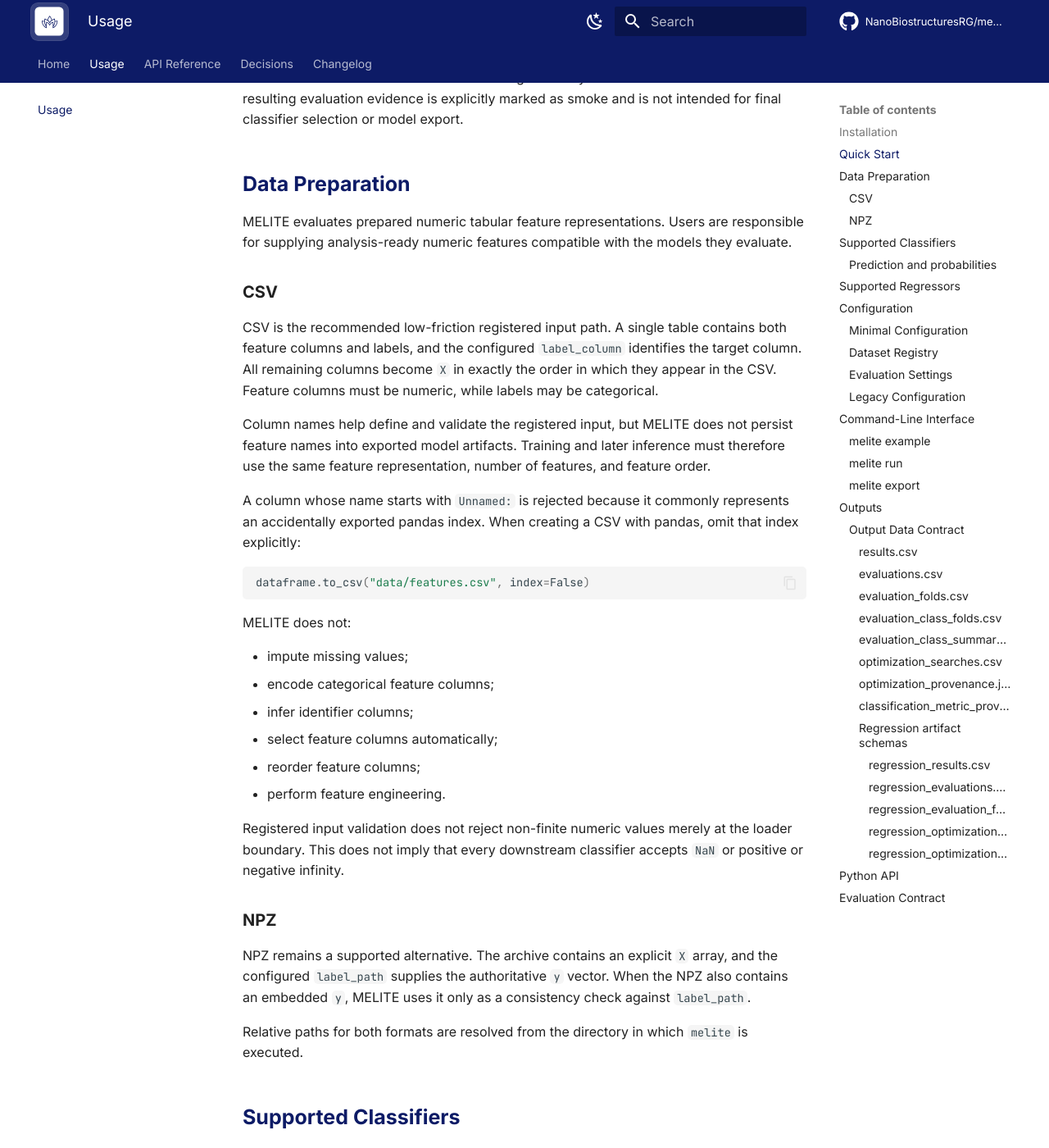
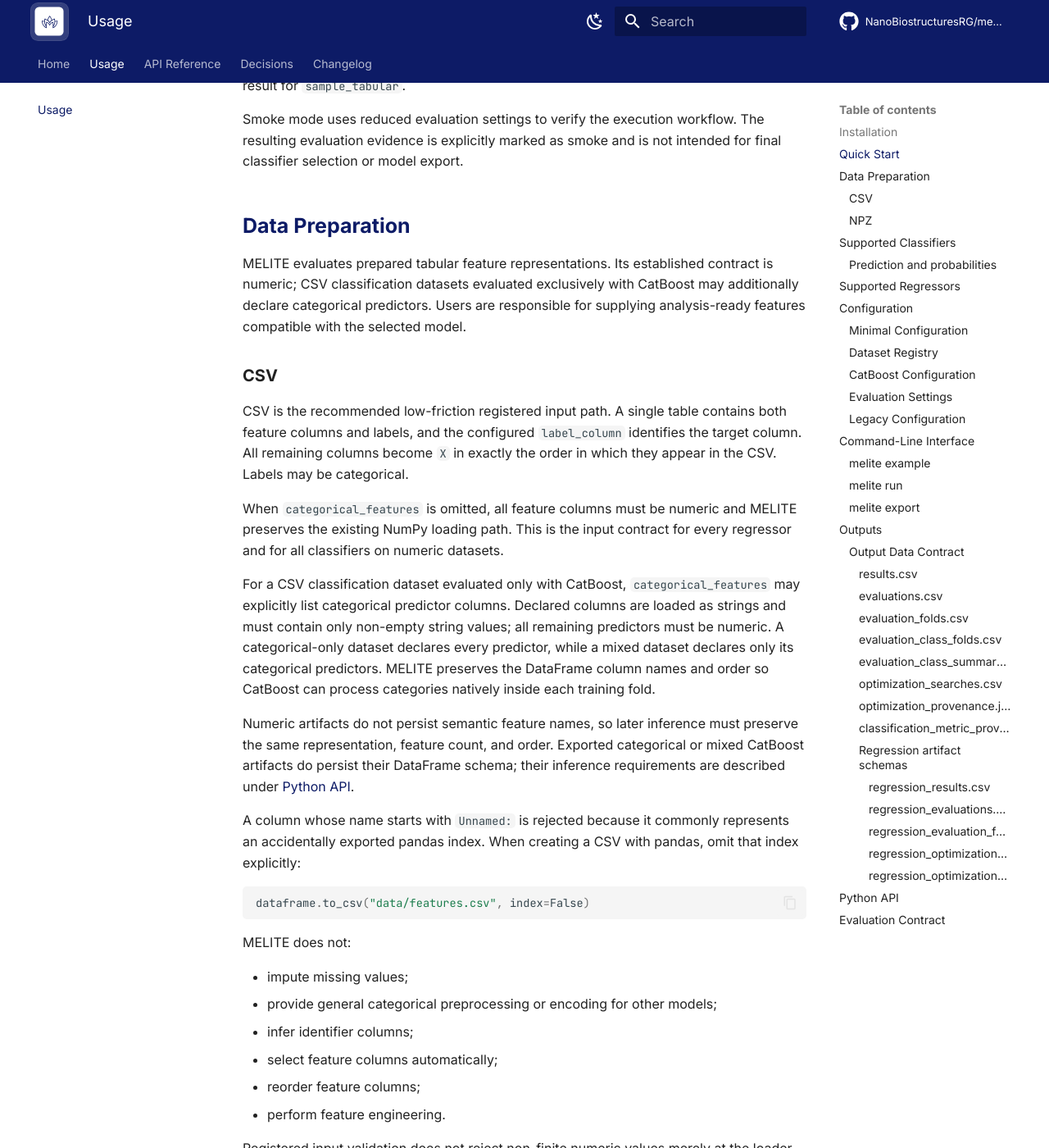
Before and after one commit to NanoBiostructuresRG/melite, an MkDocs documentation site: the page built from docs/usage.md, in a window 1280 px wide and 1400 px high, scrolled down 1215 px. Shown: the whole window at 82% size. Built offline with MkDocs 1.6.1 and Material for MkDocs 9.7.7, drawn with Linux system fonts in a browser that asks for light colours; comment, search, counter and statistics services are not loaded; some of the changed text lies outside the part shown.

Commit message:
docs: document CatBoost categorical support

````diff
--- a/docs/usage.md
+++ b/docs/usage.md
@@ -1,7 +1,9 @@
 # Usage
 
-MELITE supports supervised classification and regression on prepared numeric
-tabular datasets. The bundled quick-start project remains a classification
+MELITE supports supervised classification and regression on prepared tabular
+datasets. The established input path is numeric, with native categorical and
+mixed CSV classification available when CatBoost is the sole active
+classifier. The bundled quick-start project remains a numeric classification
 example.
 
 ## Installation
@@ -60,22 +62,34 @@ intended for final classifier selection or model export.
 
 ## Data Preparation
 
-MELITE evaluates prepared numeric tabular feature representations. Users are
-responsible for supplying analysis-ready numeric features compatible with the
-models they evaluate.
+MELITE evaluates prepared tabular feature representations. Its established
+contract is numeric; CSV classification datasets evaluated exclusively with
+CatBoost may additionally declare categorical predictors. Users are responsible
+for supplying analysis-ready features compatible with the selected model.
 
 ### CSV
 
 CSV is the recommended low-friction registered input path. A single table
 contains both feature columns and labels, and the configured `label_column`
 identifies the target column. All remaining columns become `X` in exactly the
-order in which they appear in the CSV. Feature columns must be numeric, while
-labels may be categorical.
+order in which they appear in the CSV. Labels may be categorical.
 
-Column names help define and validate the registered input, but MELITE
-does not persist feature names into exported model artifacts. Training and
-later inference must therefore use the same feature representation, number of
-features, and feature order.
+When `categorical_features` is omitted, all feature columns must be numeric and
+MELITE preserves the existing NumPy loading path. This is the input contract
+for every regressor and for all classifiers on numeric datasets.
+
+For a CSV classification dataset evaluated only with CatBoost,
+`categorical_features` may explicitly list categorical predictor columns.
+Declared columns are loaded as strings and must contain only non-empty string
+values; all remaining predictors must be numeric. A categorical-only dataset
+declares every predictor, while a mixed dataset declares only its categorical
+predictors. MELITE preserves the DataFrame column names and order so CatBoost
+can process categories natively inside each training fold.
+
+Numeric artifacts do not persist semantic feature names, so later inference
+must preserve the same representation, feature count, and order. Exported
+categorical or mixed CatBoost artifacts do persist their DataFrame schema; their
+inference requirements are described under [Python API](#python-api).
 
 A column whose name starts with `Unnamed:` is rejected because it commonly
 represents an accidentally exported pandas index. When creating a CSV with
@@ -88,7 +102,7 @@ dataframe.to_csv("data/features.csv", index=False)
 MELITE does not:
 
 - impute missing values;
-- encode categorical feature columns;
+- provide general categorical preprocessing or encoding for other models;
 - infer identifier columns;
 - select feature columns automatically;
 - reorder feature columns;
@@ -187,6 +201,11 @@ LogisticRegression estimator. It can be selected by itself:
 [classifiers]
 active = ["stack"]
 ```
+
+CatBoost supports numeric, categorical-only, and mixed numeric/categorical CSV
+classification inputs. Native categorical processing is opt-in through the
+dataset's `categorical_features` declaration and remains inside each training
+fold. It does not add categorical preprocessing to any other classifier.
 
 Hyperparameter search spaces for tunable classifiers are defined by MELITE. User
 configuration determines which supported classifiers are active rather than
@@ -370,6 +389,7 @@ The accepted fields inside each `[datasets.*]` entry are exactly:
 - `label_path`;
 - `label_column`;
 - `task`;
+- `categorical_features`;
 - `family`;
 - `method`;
 - `variant`;
@@ -397,12 +417,38 @@ to populate optional metadata.
 The `family` field describes the feature representation as dataset metadata. It
 is unrelated to the model selected or evaluated by MELITE.
 
-Each `dataset_id` identifies one concrete numeric feature matrix evaluated as an
+Each `dataset_id` identifies one concrete feature matrix evaluated as an
 independent dataset.
 
-For CSV, MELITE does not persist feature names into exported model
-artifacts. Training and later inference must use the same feature
-representation and feature order.
+`categorical_features` is optional. When present, it must be a non-empty list
+of unique, non-empty column names, must not include `label_column`, and is valid
+only for CSV classification with `[classifiers].active = ["catboost"]`. When it
+is omitted, the existing numeric behavior is unchanged.
+
+### CatBoost Configuration
+
+The following example uses mixed input: `age` and `balance` are numeric, while
+`region` and `channel` are categorical. A categorical-only dataset uses the same
+form but lists every predictor in `categorical_features`.
+
+```toml
+[datasets.customer_segments]
+path = "data/customer_segments.csv"
+label_column = "segment"
+task = "classification"
+categorical_features = ["region", "channel"]
+
+[classifiers]
+active = ["catboost"]
+
+[catboost]
+boosting_type = "Ordered"
+```
+
+`[catboost].boosting_type` is independent of whether categorical features are
+declared and accepts exactly `"Plain"` or `"Ordered"`. Omitting the setting
+preserves the existing `"Plain"` behavior. A numeric CatBoost dataset therefore
+may select either boosting type without declaring `categorical_features`.
 
 ### Evaluation Settings
 
@@ -597,6 +643,14 @@ on all available data. It uses the classifier parameters persisted in
 `results.csv` by `melite run`. It performs no additional hyperparameter search,
 cross-validation, or classifier selection.
 
+For CatBoost, `results.csv` also persists the effective boosting type and
+categorical feature declaration used during evaluation. Export verifies these
+values against the supplied configuration before fitting, so it cannot silently
+change the evaluated CatBoost contract. The exported categorical or mixed model
+stores its feature schema in the artifact; the original TOML is not required
+for inference. Legacy v0.3.3 CatBoost result files without this persisted field
+remain exportable only for numeric input with `Plain` boosting.
+
 Regression export requires explicit selection of the regression results file:
 
 ```powershell
@@ -728,6 +782,7 @@ reconstruct a selected result produced by `melite run`.
 | `reduction_type` | Legacy compatibility field; normally empty for modern registered datasets. |
 | `classifier_name` | Name of the classifier selected for the dataset. |
 | `parameters` | Parameters recorded for the selected result produced by `melite run`. |
+| `catboost_config` | Effective CatBoost `boosting_type` and ordered `categorical_features` serialized as JSON for a selected CatBoost result; empty for other classifiers. |
 | `f1_macro` | Mean outer-CV F1-macro for the selected classifier. |
 | `f1_std` | Population standard deviation of outer-CV F1-macro. |
 | `accuracy` | Mean outer-CV accuracy for the selected classifier. |
@@ -1115,7 +1170,32 @@ print(result["probabilities"])
 
 `X_new` must be a two-dimensional NumPy array using the same feature
 representation, feature order, and feature count expected by the exported
-model.
+numeric model. This existing NumPy contract applies to numeric CatBoost models
+as well as the other numeric classifiers and regressors.
+
+Categorical and mixed CatBoost artifacts instead require a pandas DataFrame:
+
+```python
+import pandas as pd
+from melite import predict
+
+X_new = pd.DataFrame(
+    {
+        "age": [31.0, 47.0],
+        "balance": [125.5, 810.0],
+        "region": ["north", "south"],
+        "channel": ["web", "store"],
+    }
+)
+
+result = predict("output/Model_CatBoostClassifier_segments.pkl", X_new)
+```
+
+The DataFrame must contain exactly the feature names stored during export, in
+the same order. Declared categorical columns must contain non-empty strings and
+all other columns must be numeric. Missing, extra, reordered, or
+type-incompatible columns are rejected explicitly. The exported artifact
+contains this schema and does not need the original TOML at inference time.
 
 All classifier artifacts exported by MELITE for the 11 supported keys provide
 probability estimates. Exported regression artifacts return `probabilities` as
@@ -1160,9 +1240,11 @@ For the complete public Python interface, see the [API Reference](api.md).
 For each registered dataset, MELITE follows a task-specific reproducible
 evaluation contract:
 
-1. `X` is a two-dimensional numeric matrix. Classification uses a
-   one-dimensional label target; regression requires a one-dimensional finite
-   real quantitative target.
+1. `X` is a two-dimensional numeric matrix except for CSV classification
+   datasets declaring native CatBoost categorical features, which retain a
+   schema-preserving DataFrame. Classification uses a one-dimensional label
+   target; regression requires a one-dimensional finite real quantitative
+   target.
 2. Classification determines binary or multiclass evaluation from target
    cardinality, then uses repeated stratified outer folds and stratified inner
    folds. Regression uses repeated `KFold` outer folds and shuffled `KFold`
````
Also changed, not shown: other parts of docs/usage.md (+2 -2 lines), CHANGELOG.md (+32 -0 lines), README.md (+50 -9 lines), docs/api.md (+5 -2 lines), docs/index.md (+6 -4 lines).
